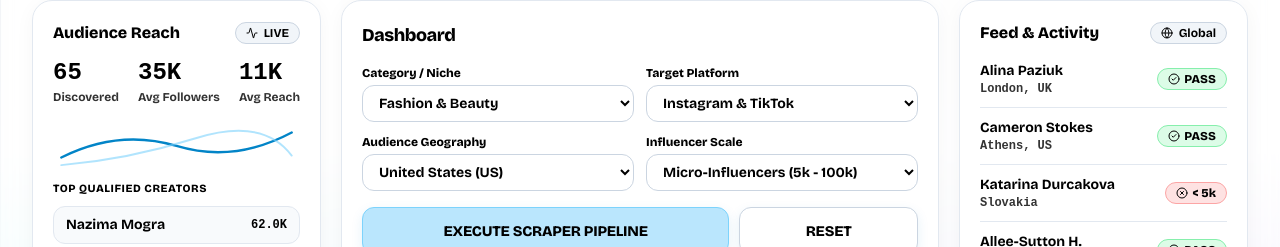
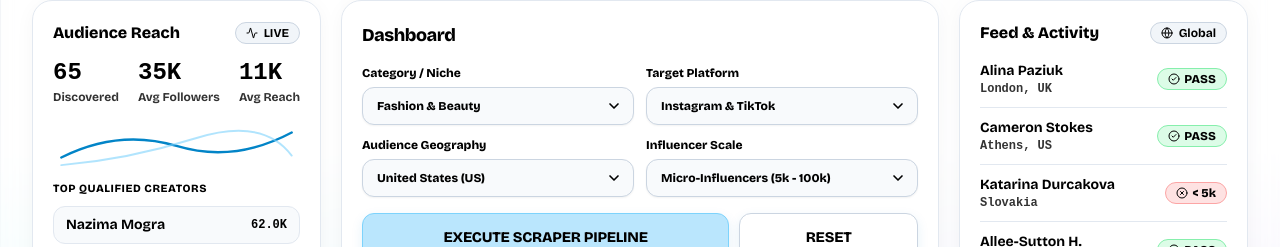
Before and after one commit to honoursbhaduria/exspo-mailing-agent, a React (Vite) app in the folder frontend/: page / in a window 1280 px wide. Shown: the part 210-457 px from the top of the page. Built offline with nearby package versions, Linux system fonts and the light colour scheme; no server answers; a web font is replaced by a local one.

Commit message:
feat(ui): redesign dropdowns with custom chevrons, appearance-none, smooth hover, and high contrast styling

```diff
--- a/frontend/src/components/DashboardControlCard.tsx
+++ b/frontend/src/components/DashboardControlCard.tsx
@@ -1,5 +1,5 @@
 import React, { useState } from 'react';
-import { Loader2 } from 'lucide-react';
+import { Loader2, ChevronDown } from 'lucide-react';
 import SlideHoverButton from './ui/SlideHoverButton';
 import { api } from '../services/api';
 
@@ -55,63 +55,83 @@ export const DashboardControlCard: React.FC<DashboardControlCardProps> = ({
           <span className="text-lg font-black text-black tracking-tight">Dashboard</span>
         </div>
 
-        {/* Form Inputs Grid */}
+        {/* Form Inputs Grid - Redesigned Sleek Dropdowns */}
         <div className="grid grid-cols-1 md:grid-cols-2 gap-3 mb-4">
           <div>
-            <label className="block text-xs font-extrabold text-black mb-1">Category / Niche</label>
+            <label className="block text-xs font-black text-black mb-1.5">Category / Niche</label>
+            <div className="relative">
               <select
                 value={niche}
                 onChange={(e) => setNiche(e.target.value)}
-              className="w-full bg-white border border-[#CBD5E1] rounded-xl px-3 py-2 text-sm font-bold text-black focus:outline-none focus:border-[#0284C7] cursor-pointer"
+                className="w-full appearance-none bg-[#F8FAFC] hover:bg-white focus:bg-white border border-[#CBD5E1] hover:border-black focus:border-black rounded-xl px-3.5 py-2.5 pr-9 text-xs font-black text-black cursor-pointer shadow-xs transition-all focus:outline-none focus:ring-2 focus:ring-[#BAE6FD]/60"
               >
-              <option value="Fashion & Beauty">Fashion & Beauty</option>
-              <option value="Fitness">Fitness</option>
-              <option value="Fintech">Fintech</option>
-              <option value="Lifestyle">Lifestyle</option>
-              <option value="Technology">Technology</option>
-              <option value="Gaming">Gaming</option>
+                <option value="Fashion & Beauty" className="bg-white text-black font-bold">Fashion & Beauty</option>
+                <option value="Fitness" className="bg-white text-black font-bold">Fitness</option>
+                <option value="Fintech" className="bg-white text-black font-bold">Fintech</option>
+                <option value="Lifestyle" className="bg-white text-black font-bold">Lifestyle</option>
+                <option value="Technology" className="bg-white text-black font-bold">Technology</option>
+                <option value="Gaming" className="bg-white text-black font-bold">Gaming</option>
               </select>
+              <div className="pointer-events-none absolute right-3 top-1/2 -translate-y-1/2 flex items-center">
+                <ChevronDown className="w-4 h-4 text-black stroke-[2.5]" />
+              </div>
+            </div>
           </div>
 
           <div>
-            <label className="block text-xs font-extrabold text-black mb-1">Target Platform</label>
+            <label className="block text-xs font-black text-black mb-1.5">Target Platform</label>
+            <div className="relative">
               <select
                 value={platform}
                 onChange={(e) => setPlatform(e.target.value)}
-              className="w-full bg-white border border-[#CBD5E1] rounded-xl px-3 py-2 text-sm font-bold text-black focus:outline-none focus:border-[#0284C7] cursor-pointer"
+                className="w-full appearance-none bg-[#F8FAFC] hover:bg-white focus:bg-white border border-[#CBD5E1] hover:border-black focus:border-black rounded-xl px-3.5 py-2.5 pr-9 text-xs font-black text-black cursor-pointer shadow-xs transition-all focus:outline-none focus:ring-2 focus:ring-[#BAE6FD]/60"
               >
-              <option value="Instagram & TikTok">Instagram & TikTok</option>
-              <option value="Instagram Only">Instagram Only</option>
-              <option value="TikTok Only">TikTok Only</option>
-              <option value="YouTube">YouTube</option>
+                <option value="Instagram & TikTok" className="bg-white text-black font-bold">Instagram & TikTok</option>
+                <option value="Instagram Only" className="bg-white text-black font-bold">Instagram Only</option>
+                <option value="TikTok Only" className="bg-white text-black font-bold">TikTok Only</option>
+                <option value="YouTube" className="bg-white text-black font-bold">YouTube</option>
               </select>
+              <div className="pointer-events-none absolute right-3 top-1/2 -translate-y-1/2 flex items-center">
+                <ChevronDown className="w-4 h-4 text-black stroke-[2.5]" />
+              </div>
+            </div>
           </div>
 
           <div>
-            <label className="block text-xs font-extrabold text-black mb-1">Audience Geography</label>
+            <label className="block text-xs font-black text-black mb-1.5">Audience Geography</label>
+            <div className="relative">
               <select
                 value={geo}
                 onChange={(e) => setGeo(e.target.value)}
-              className="w-full bg-white border border-[#CBD5E1] rounded-xl px-3 py-2 text-sm font-bold text-black focus:outline-none focus:border-[#0284C7] cursor-pointer"
+                className="w-full appearance-none bg-[#F8FAFC] hover:bg-white focus:bg-white border border-[#CBD5E1] hover:border-black focus:border-black rounded-xl px-3.5 py-2.5 pr-9 text-xs font-black text-black cursor-pointer shadow-xs transition-all focus:outline-none focus:ring-2 focus:ring-[#BAE6FD]/60"
               >
-              <option value="United States (US)">United States (US)</option>
-              <option value="United Kingdom (GB)">United Kingdom (GB)</option>
-              <option value="Canada (CA)">Canada (CA)</option>
-              <option value="Global">Global</option>
+                <option value="United States (US)" className="bg-white text-black font-bold">United States (US)</option>
+                <option value="United Kingdom (GB)" className="bg-white text-black font-bold">United Kingdom (GB)</option>
+                <option value="Canada (CA)" className="bg-white text-black font-bold">Canada (CA)</option>
+                <option value="Global" className="bg-white text-black font-bold">Global</option>
               </select>
+              <div className="pointer-events-none absolute right-3 top-1/2 -translate-y-1/2 flex items-center">
+                <ChevronDown className="w-4 h-4 text-black stroke-[2.5]" />
+              </div>
+            </div>
           </div>
 
           <div>
-            <label className="block text-xs font-extrabold text-black mb-1">Influencer Scale</label>
+            <label className="block text-xs font-black text-black mb-1.5">Influencer Scale</label>
+            <div className="relative">
               <select
                 value={scale}
                 onChange={(e) => setScale(e.target.value)}
-              className="w-full bg-white border border-[#CBD5E1] rounded-xl px-3 py-2 text-sm font-bold text-black focus:outline-none focus:border-[#0284C7] cursor-pointer"
+                className="w-full appearance-none bg-[#F8FAFC] hover:bg-white focus:bg-white border border-[#CBD5E1] hover:border-black focus:border-black rounded-xl px-3.5 py-2.5 pr-9 text-xs font-black text-black cursor-pointer shadow-xs transition-all focus:outline-none focus:ring-2 focus:ring-[#BAE6FD]/60"
               >
-              <option value="Micro-Influencers (5k - 100k)">Micro-Influencers (5k - 100k)</option>
-              <option value="Nano-Influencers (1k - 5k)">Nano-Influencers (1k - 5k)</option>
-              <option value="Macro-Influencers (> 100k)">Macro-Influencers (&gt; 100k)</option>
+                <option value="Micro-Influencers (5k - 100k)" className="bg-white text-black font-bold">Micro-Influencers (5k - 100k)</option>
+                <option value="Nano-Influencers (1k - 5k)" className="bg-white text-black font-bold">Nano-Influencers (1k - 5k)</option>
+                <option value="Macro-Influencers (> 100k)" className="bg-white text-black font-bold">Macro-Influencers (&gt; 100k)</option>
               </select>
+              <div className="pointer-events-none absolute right-3 top-1/2 -translate-y-1/2 flex items-center">
+                <ChevronDown className="w-4 h-4 text-black stroke-[2.5]" />
+              </div>
+            </div>
           </div>
         </div>
 
--- a/frontend/src/components/ui/Pagination.tsx
+++ b/frontend/src/components/ui/Pagination.tsx
@@ -1,5 +1,5 @@
 import React from 'react';
-import { ChevronLeft, ChevronRight, ChevronsLeft, ChevronsRight } from 'lucide-react';
+import { ChevronLeft, ChevronRight, ChevronsLeft, ChevronsRight, ChevronDown } from 'lucide-react';
 
 export interface PaginationProps {
   currentPage: number;
@@ -68,20 +68,25 @@ export const Pagination: React.FC<PaginationProps> = ({
         {onPageSizeChange && (
           <div className="flex items-center gap-1.5 ml-2">
             <span className="text-xs font-black text-black">Rows:</span>
+            <div className="relative">
               <select
                 value={pageSize}
                 onChange={(e) => {
                   onPageSizeChange(Number(e.target.value));
                   onPageChange(1);
                 }}
-              className="bg-white border border-[#CBD5E1] rounded-lg px-2 py-1 text-xs font-black text-black cursor-pointer hover:border-black focus:outline-none focus:border-black"
+                className="appearance-none bg-[#F8FAFC] hover:bg-white focus:bg-white border border-[#CBD5E1] hover:border-black focus:border-black rounded-lg px-2.5 py-1 pr-6 text-xs font-black text-black cursor-pointer shadow-xs transition-all focus:outline-none"
               >
                 {pageSizeOptions.map((opt) => (
-                <option key={opt} value={opt} className="text-black font-bold">
+                  <option key={opt} value={opt} className="bg-white text-black font-bold">
                     {opt}
                   </option>
                 ))}
               </select>
+              <div className="pointer-events-none absolute right-1.5 top-1/2 -translate-y-1/2 flex items-center">
+                <ChevronDown className="w-3.5 h-3.5 text-black stroke-[2.5]" />
+              </div>
+            </div>
           </div>
         )}
       </div>
```
Also changed, not shown: frontend/src/components/TabsSection.tsx (+30 -15 lines). Lines whose indentation alone changed are shown as unchanged.
